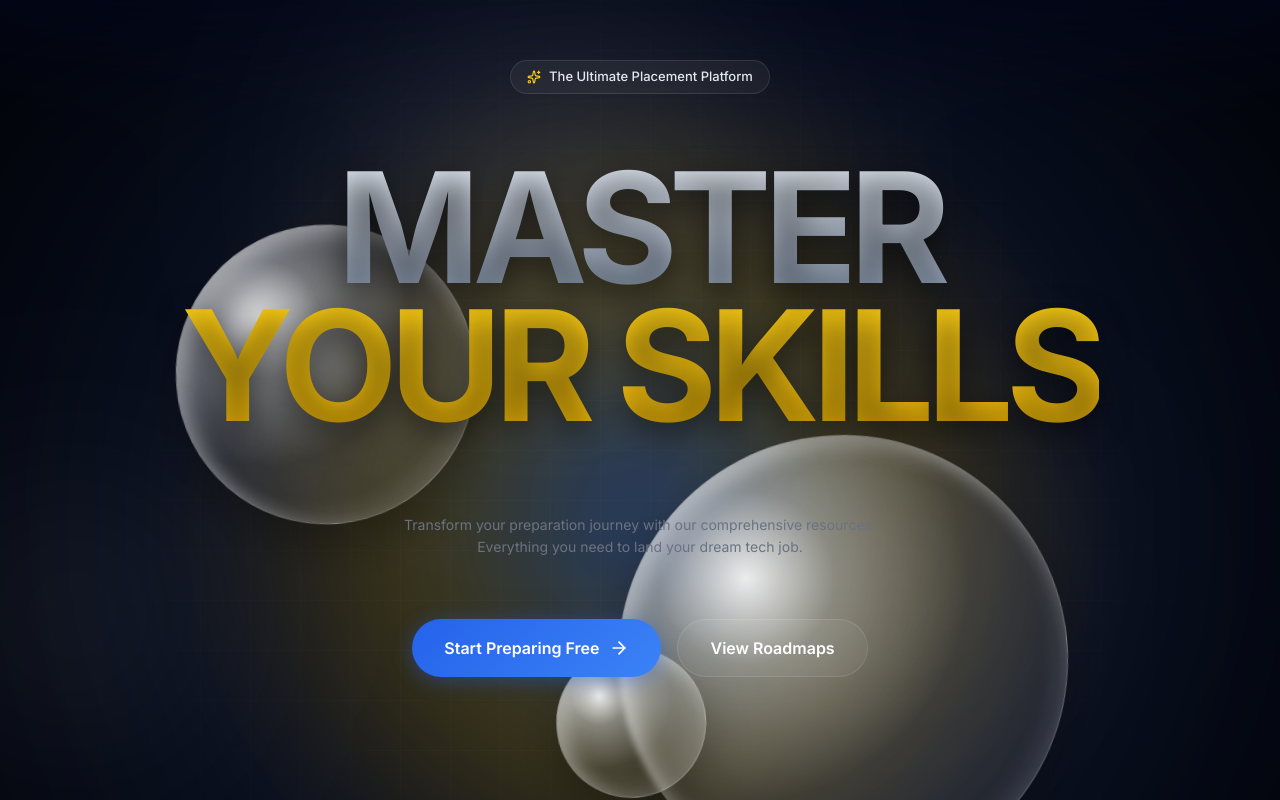
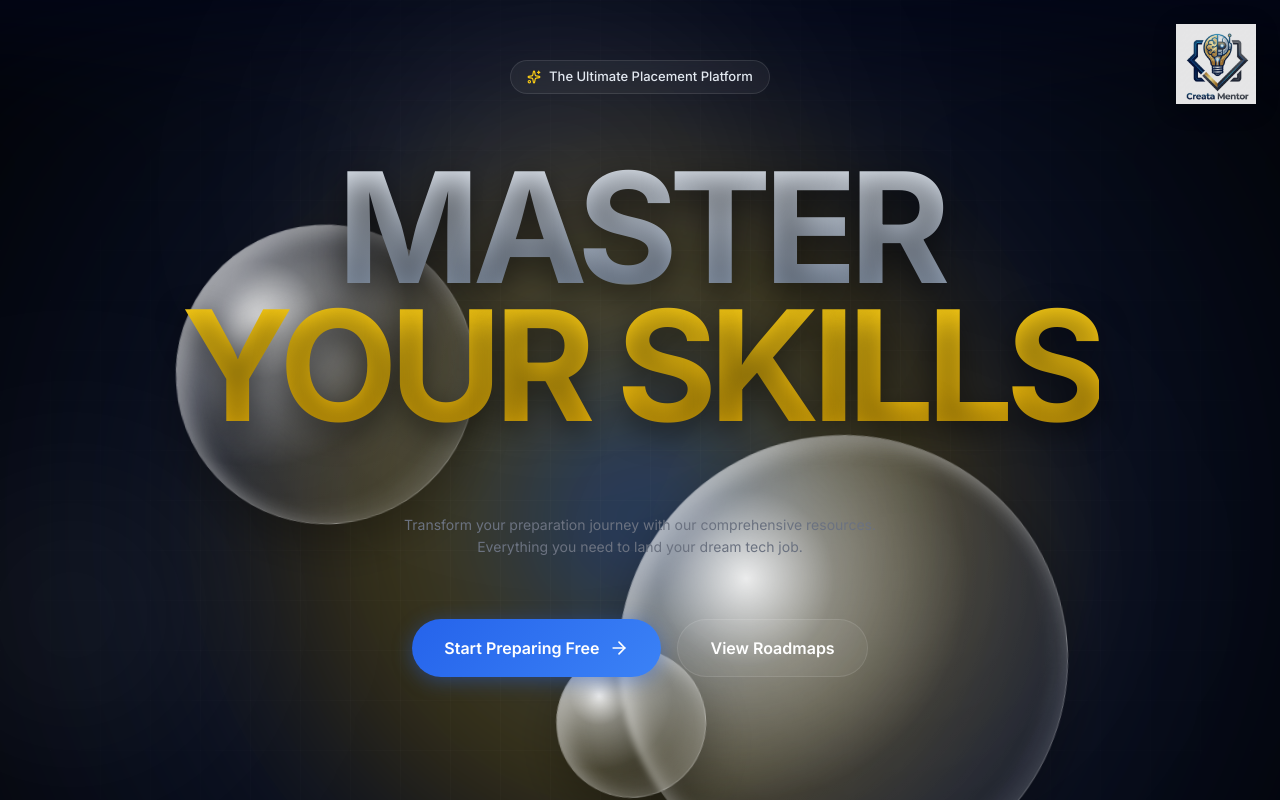
Before and after one commit to RAJEEVRANJAN0001/Preparation-Platform, a React (Vite) app: page / in a window 1280 px wide. Shown: the top 800 px of the page. Built offline with nearby package versions, Linux system fonts and the light colour scheme; no server answers.

Commit message:
logo update

```diff
--- a/src/components/Navbar.css
+++ b/src/components/Navbar.css
@@ -41,33 +41,23 @@
     transition: transform 200ms ease;
 }
 
+.navbar-logo span {
+    background: linear-gradient(135deg, #3b82f6 0%, #1e40af 50%, #facc15 100%);
+    -webkit-background-clip: text;
+    -webkit-text-fill-color: transparent;
+    background-clip: text;
+}
+
 .navbar-logo:hover {
     transform: translateY(-1px);
 }
 
-.logo-badge {
-    width: 40px;
+.logo-image {
     height: 40px;
-    background: linear-gradient(135deg, #374151 0%, #1F2937 100%);
-    border-radius: 12px;
-    display: flex;
-    align-items: center;
-    justify-content: center;
-    color: white;
-    box-shadow: 0 4px 12px rgba(0, 0, 0, 0.2);
-}
-
-[data-theme='dark'] .logo-badge {
-    background: linear-gradient(135deg, #E5E7EB 0%, #D1D5DB 100%);
-    color: #1F2937;
-}
-
-.logo-icon {
-    color: white;
-}
-
-[data-theme='dark'] .logo-icon {
-    color: #1F2937;
+    width: auto;
+    object-fit: contain;
+    border-radius: 8px;
+    /* Optional: adds subtle rounding if the logo is square */
 }
 
 /* Links */
--- a/src/components/Navbar.jsx
+++ b/src/components/Navbar.jsx
@@ -37,9 +37,7 @@ function Navbar({ theme, toggleTheme }) {
       <div className="navbar-container">
 
         <Link to="/" className="navbar-logo">
-          <div className="logo-badge">
-            <Bot className="logo-icon" size={24} />
-          </div>
+          <img src="/logo.png" alt="Creata Mentor Logo" className="logo-image" />
           <span>Creata Mentor</span>
         </Link>
 
--- a/src/pages/Landing.css
+++ b/src/pages/Landing.css
@@ -7,6 +7,28 @@
     overflow-x: hidden;
     font-family: 'Inter', sans-serif;
 }
+
+/* Landing Hero Logo - Top Right */
+.landing-hero-logo {
+    position: absolute;
+    top: 24px;
+    right: 24px;
+    z-index: 100;
+    opacity: 0.9;
+    transition: all 0.3s ease;
+}
+
+.landing-hero-logo img {
+    width: 80px;
+    height: auto;
+    filter: drop-shadow(0 4px 12px rgba(0, 0, 0, 0.3));
+}
+
+.landing-hero-logo:hover {
+    opacity: 1;
+    transform: scale(1.05);
+}
+
 
 /* Hero Section */
 .landing-hero {
--- a/src/pages/Landing.jsx
+++ b/src/pages/Landing.jsx
@@ -1,4 +1,5 @@
 import { Link } from 'react-router-dom'
+
 import { ArrowRight, Sparkles, Target, Zap, Award, Users, TrendingUp, Code, Database, Globe, Brain, Layout, CheckCircle, FileText, HelpCircle } from 'lucide-react'
 import './Landing.css'
 
@@ -66,6 +67,8 @@ function Landing() {
         "React", "Node.js", "Python", "System Design", "DSA", "SQL", "DevOps", "Java", "JavaScript", "AWS", "Docker", "Kubernetes", "GraphQL", "MongoDB"
     ]
 
+
+
     return (
         <div className="landing-page">
             {/* Hero Section */}
@@ -82,6 +85,11 @@ function Landing() {
                     <div className="glass-sphere sphere-1"></div>
                     <div className="glass-sphere sphere-2"></div>
                     <div className="glass-sphere sphere-3"></div>
+                </div>
+
+                {/* Top Right Logo */}
+                <div className="landing-hero-logo">
+                    <img src="/logo.png" alt="Creata Mentor" />
                 </div>
 
                 <div className="hero-content centered-poster">
```
Also changed, not shown: server.js (+16 -4 lines), public/logo.png (added).
